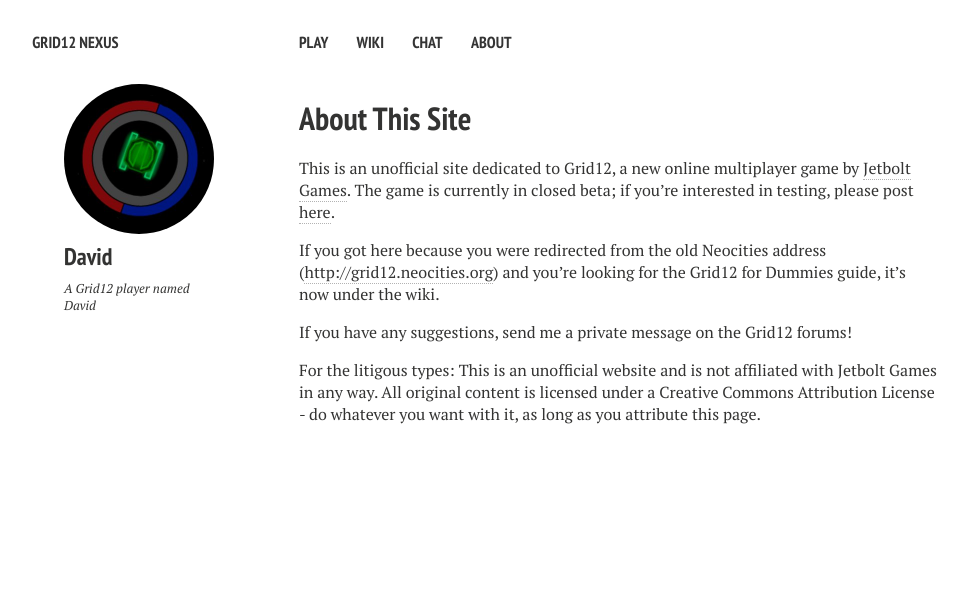
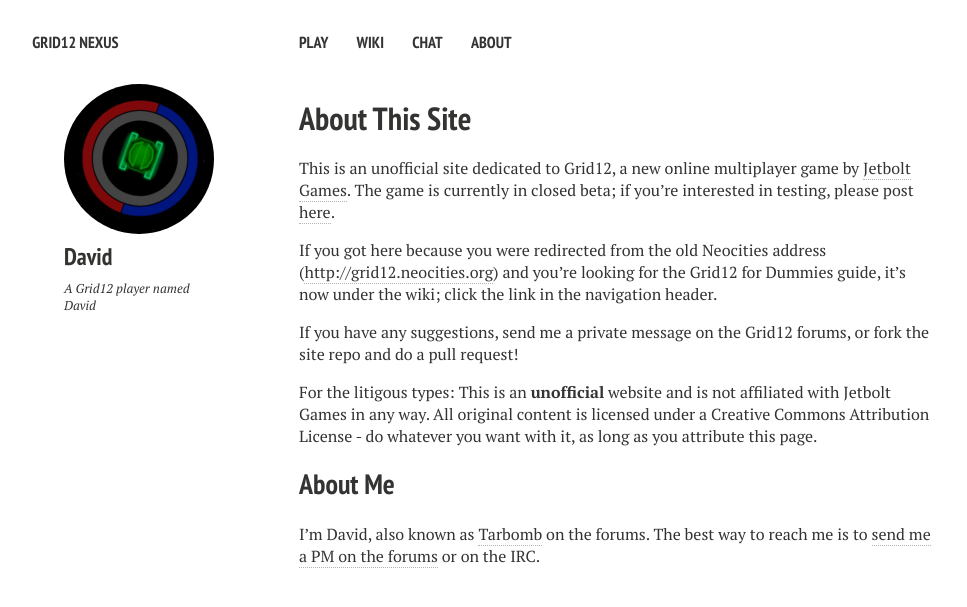
Before and after one commit to grid12/grid12.github.io, a Jekyll site: the page built from about.md, in a window 1280 px wide. Shown: the top 607 px of the page, without its empty margins (21-988 px from the left). Built offline with Jekyll 4.4.1, drawn with Linux system fonts in a browser that asks for light colours; nearby versions of some CDN libraries.

Commit message:
Changed about

```diff
--- a/about.md
+++ b/about.md
@@ -10,8 +10,12 @@ modified: 1-11-2014
 
 This is an unofficial site dedicated to Grid12, a new online multiplayer game by [Jetbolt Games](http://jetbolt.posthaven.com/). The game is currently in closed beta; if you're interested in testing, please post [here](http://grid12.proboards.com/index.cgi?board=general&action=display&thread=182).
 
-If you got here because you were redirected from the old Neocities address ([http://grid12.neocities.org](http://grid12.neocities.org)) and you're looking for the Grid12 for Dummies guide, it's now under the wiki.
+If you got here because you were redirected from the old Neocities address ([http://grid12.neocities.org](http://grid12.neocities.org)) and you're looking for the Grid12 for Dummies guide, it's now under the wiki; click the link in the navigation header.
 
-If you have any suggestions, send me a private message on the Grid12 forums!
+If you have any suggestions, send me a private message on the Grid12 forums, or fork the site repo and do a pull request!
 
-For the litigous types: This is an unofficial website and is not affiliated with Jetbolt Games in any way. All original content is licensed under a Creative Commons Attribution License - do whatever you want with it, as long as you attribute this page.
+For the litigous types: This is an **unofficial** website and is not affiliated with Jetbolt Games in any way. All original content is licensed under a Creative Commons Attribution License - do whatever you want with it, as long as you attribute this page.
+
+##About Me
+
+I'm David, also known as [Tarbomb](http://grid12.proboards.com/user/25) on the forums. The best way to reach me is to [send me a PM on the forums](http://grid12.proboards.com/conversation/new/25) or on the IRC.
```
